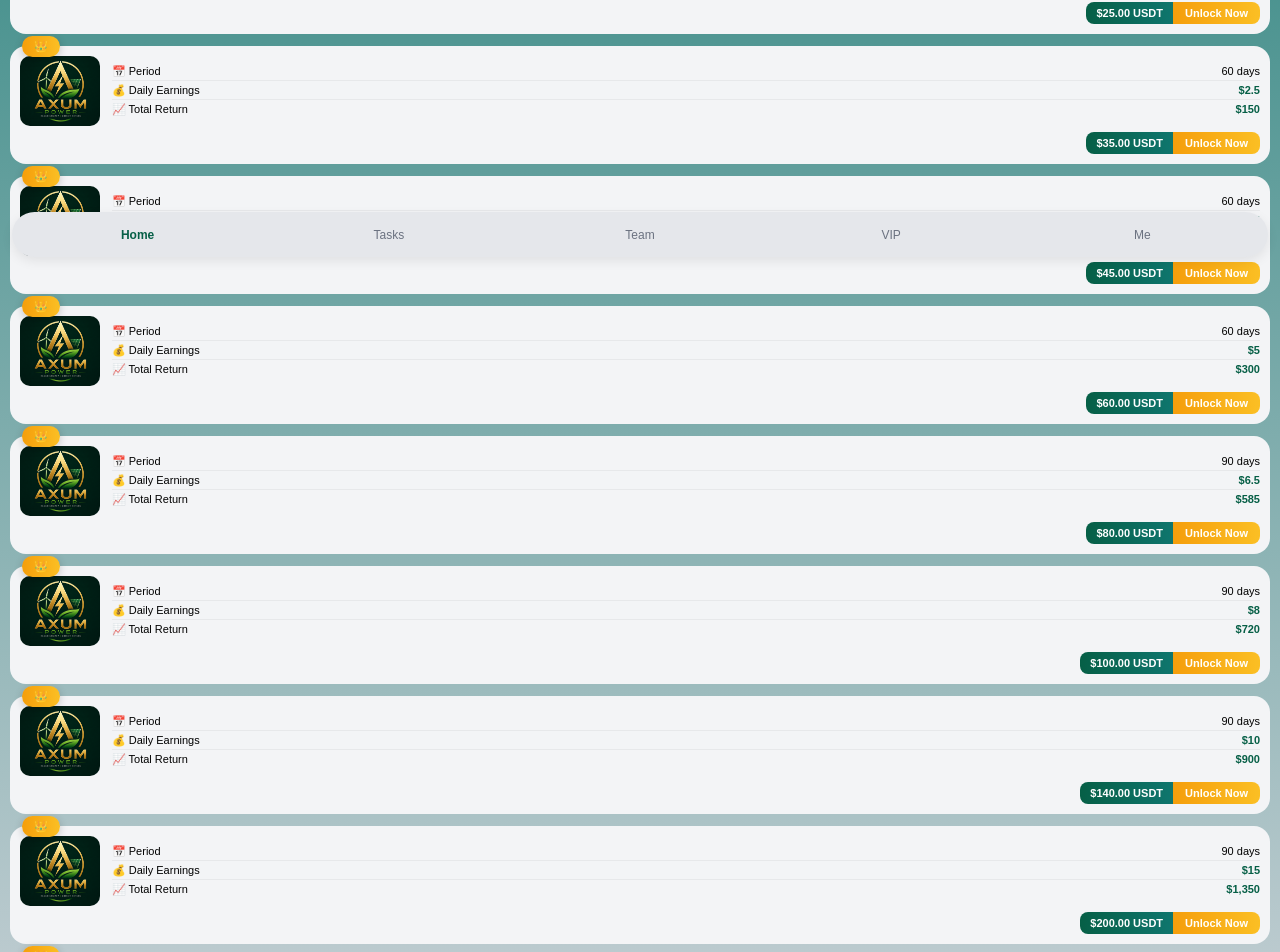
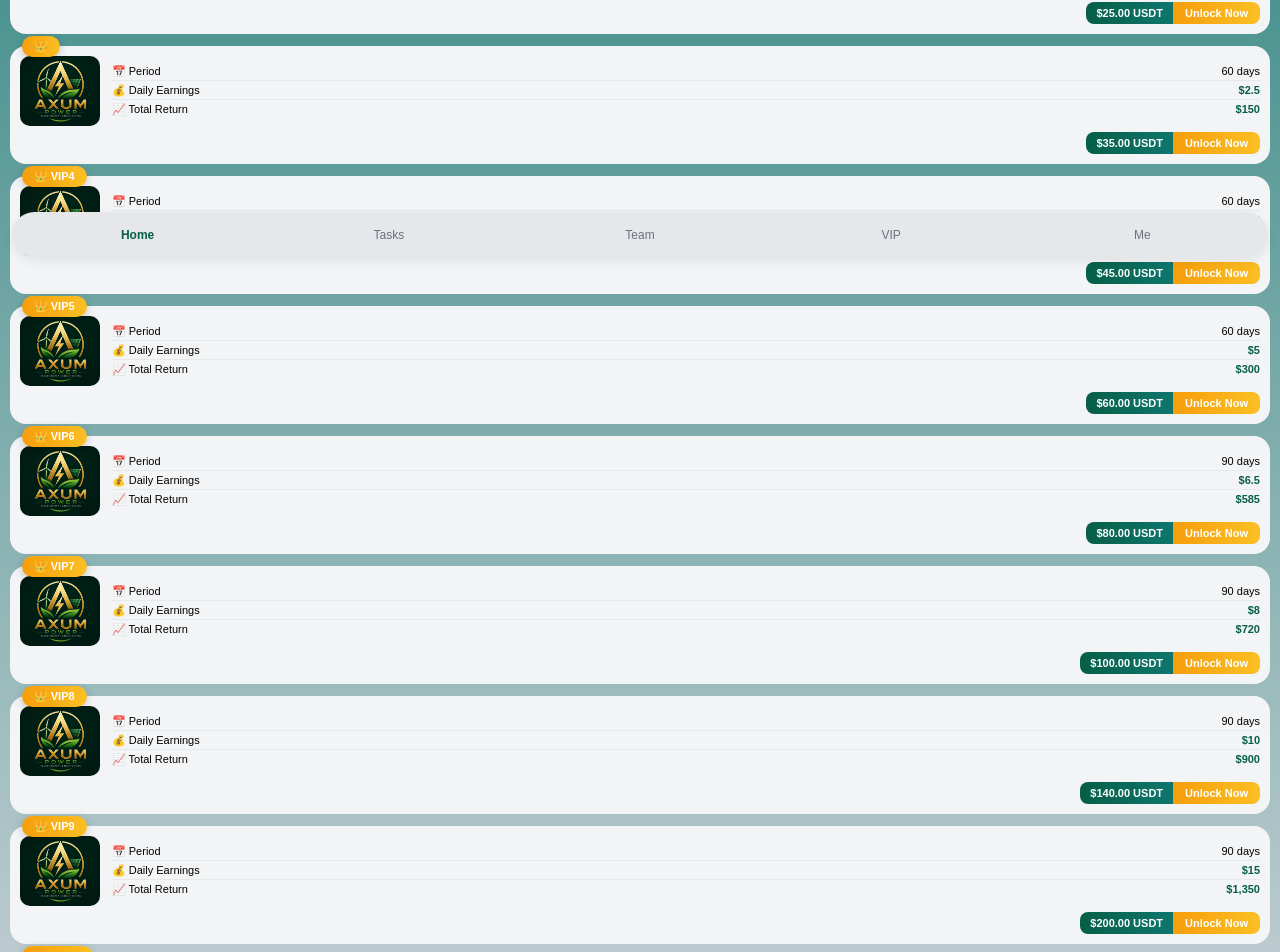
Before and after one commit to protichenoch1/axum-power, a Next.js app: page / in a window 1280 px wide. Shown: the part 531-1483 px from the top of the page. Built offline with nearby package versions, Linux system fonts and the light colour scheme.

Commit message:
Refactor plans array to include names and fix typo
Updated plans array to include 'name' for each plan and corrected a typo in 'nane'.

```diff
--- a/app/page.js
+++ b/app/page.js
@@ -4,16 +4,16 @@
 
 export default function Home() {
   const plans = [
-  { price: "$10.00 USDT", period: "60 days", daily: "$1", total: "$60", img: "/plans/VIP.png" },
-  { price: "$25.00 USDT", period: "60 days", daily: "$1.75", total: "$105", img: "/plans/VIP.png" },
-  { price: "$35.00 USDT", period: "60 days", daily: "$2.5", total: "$150", img: "/plans/VIP.png" },
-  { price: "$45.00 USDT", period: "60 days", daily: "$3.5", total: "$210", img: "/plans/VIP.png" },
-  { price: "$60.00 USDT", period: "60 days", daily: "$5", total: "$300", img: "/plans/VIP.png" },
-  { price: "$80.00 USDT", period: "90 days", daily: "$6.5", total: "$585", img: "/plans/VIP.png" },
-  { price: "$100.00 USDT", period: "90 days", daily: "$8", total: "$720", img: "/plans/VIP.png" },
-  { price: "$140.00 USDT", period: "90 days", daily: "$10", total: "$900", img: "/plans/VIP.png" },
-  { price: "$200.00 USDT", period: "90 days", daily: "$15", total: "$1,350", img: "/plans/VIP.png" },
-  { price: "$500.00 USDT", period: "90 days", daily: "$25", total: "$2,250", img: "/plans/VIP.png" }
+  { name: "VIP1", price: "$10.00 USDT", period: "60 days", daily: "$1", total: "$60", img: "/plans/VIP.png" },
+  { name: "VIP2", price: "$25.00 USDT", period: "60 days", daily: "$1.75", total: "$105", img: "/plans/VIP.png" },
+  { nane: "VIP3", price: "$35.00 USDT", period: "60 days", daily: "$2.5", total: "$150", img: "/plans/VIP.png" },
+  { name: "VIP4", price: "$45.00 USDT", period: "60 days", daily: "$3.5", total: "$210", img: "/plans/VIP.png" },
+  { name: "VIP5", price: "$60.00 USDT", period: "60 days", daily: "$5", total: "$300", img: "/plans/VIP.png" },
+  { name: "VIP6", price: "$80.00 USDT", period: "90 days", daily: "$6.5", total: "$585", img: "/plans/VIP.png" },
+  { name: "VIP7", price: "$100.00 USDT", period: "90 days", daily: "$8", total: "$720", img: "/plans/VIP.png" },
+  { name: "VIP8", price: "$140.00 USDT", period: "90 days", daily: "$10", total: "$900", img: "/plans/VIP.png" },
+  { name: "VIP9", price: "$200.00 USDT", period: "90 days", daily: "$15", total: "$1,350", img: "/plans/VIP.png" },
+  { name: "VIP10", price: "$500.00 USDT", period: "90 days", daily: "$25", total: "$2,250", img: "/plans/VIP.png" }
 ];
 
   return (
```
